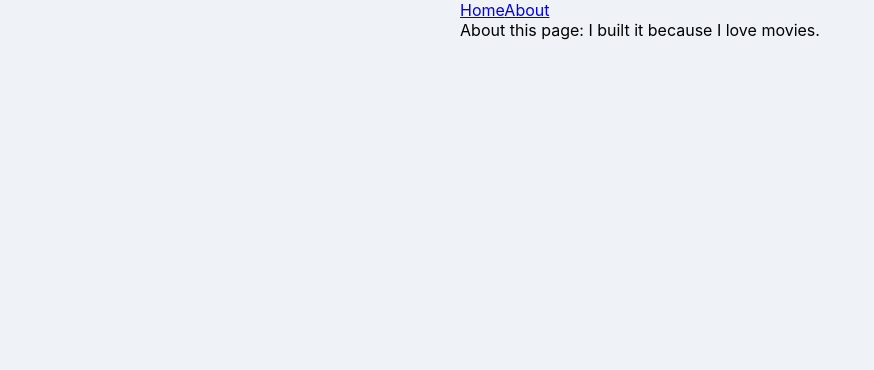
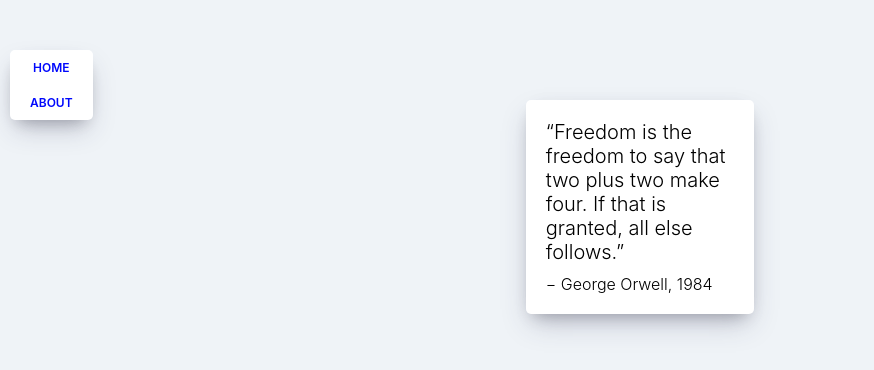
Before and after one commit to ginpa0886/dong_app_2021, a React (Create React App) app: page /#/about in a window 1280 px wide. Shown: the top 370 px of the page, without its empty margins (0-874 px from the left). Built offline with nearby package versions, Linux system fonts and the light colour scheme.

Commit message:
#6.2 Update.Building the Navigation

```diff
--- /dev/null
+++ b/src/components/Navigation.css
@@ -0,0 +1,25 @@
+.nav {
+  position: fixed;
+  top: 50px;
+  left: 10px;
+  display: flex;
+  flex-direction: column;
+  background-color: white;
+  padding: 10px 20px;
+  box-shadow: 0 13px 27px -5px rgba(50, 50, 93, 0.25),
+    0 8px 16px -8px rgba(0, 0, 0, 0.3), 0 -6px 16px -6px rgba(0, 0, 0, 0.025);
+  border-radius: 5px;
+}
+
+.nav a {
+  text-decoration: none;
+  color: #0008fc;
+  text-transform: uppercase;
+  font-size: 12px;
+  text-align: center;
+  font-weight: 600;
+}
+
+.nav a:not(:last-child) {
+  margin-bottom: 20px;
+}
--- a/src/components/Navigation.js
+++ b/src/components/Navigation.js
@@ -1,8 +1,9 @@
 import React from "react";
 import { Link } from "react-router-dom";
+import "./Navigation.css";
 
 function Navigation(){
-  return <div>
+  return <div className="nav">
     <Link to="/">Home</Link>
     <Link to="/about">About</Link>
   </div>
--- /dev/null
+++ b/src/routes/About.css
@@ -0,0 +1,20 @@
+.about__container {
+  box-shadow: 0 13px 27px -5px rgba(50, 50, 93, 0.25),
+    0 8px 16px -8px rgba(0, 0, 0, 0.3), 0 -6px 16px -6px rgba(0, 0, 0, 0.025);
+  padding: 20px;
+  border-radius: 5px;
+  background-color: white;
+  margin: 0 auto;
+  margin-top: 100px;
+  max-width: 25%;
+  font-weight: 300;
+}
+
+.about__container span:first-child {
+  font-size: 20px;
+}
+
+.about__container span:last-child {
+  display: block;
+  margin-top: 10px;
+}
--- a/src/routes/About.js
+++ b/src/routes/About.js
@@ -1,9 +1,16 @@
 import React from "react";
+import "./About.css";
 
 function About(){
-  return <span>
-    About this page: I built it because I love movies.
-  </span>;
+  return (
+    <div className="about__container">
+      <span>
+        “Freedom is the freedom to say that two plus two make four. If that is
+        granted, all else follows.”
+      </span>
+      <span>− George Orwell, 1984</span>
+    </div>
+  );
 }
 
 export default About;
```
Also changed, not shown: src/components/Naviagation.css (deleted), 1 other file (tests, documents, lock files or other folders).
